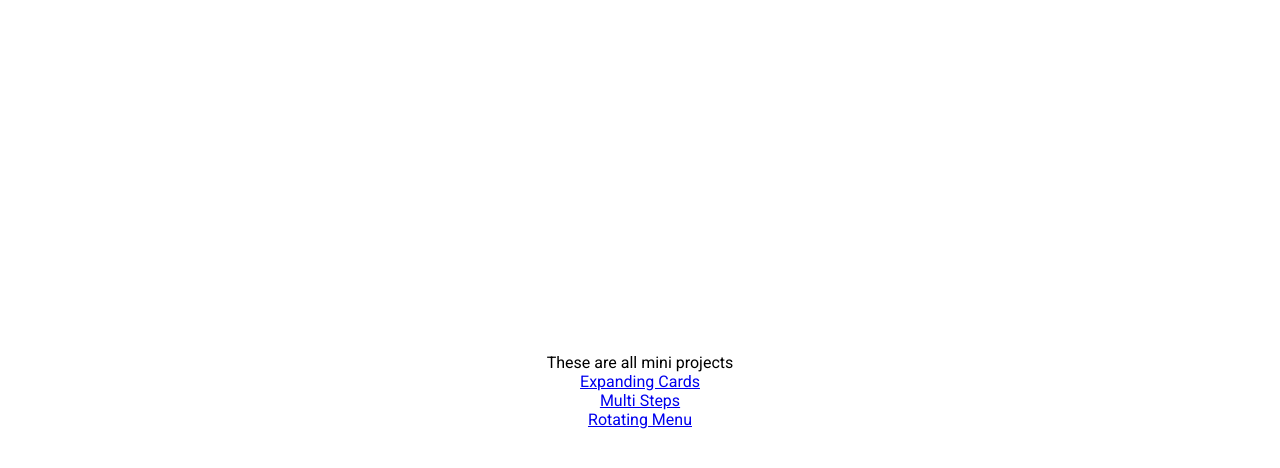
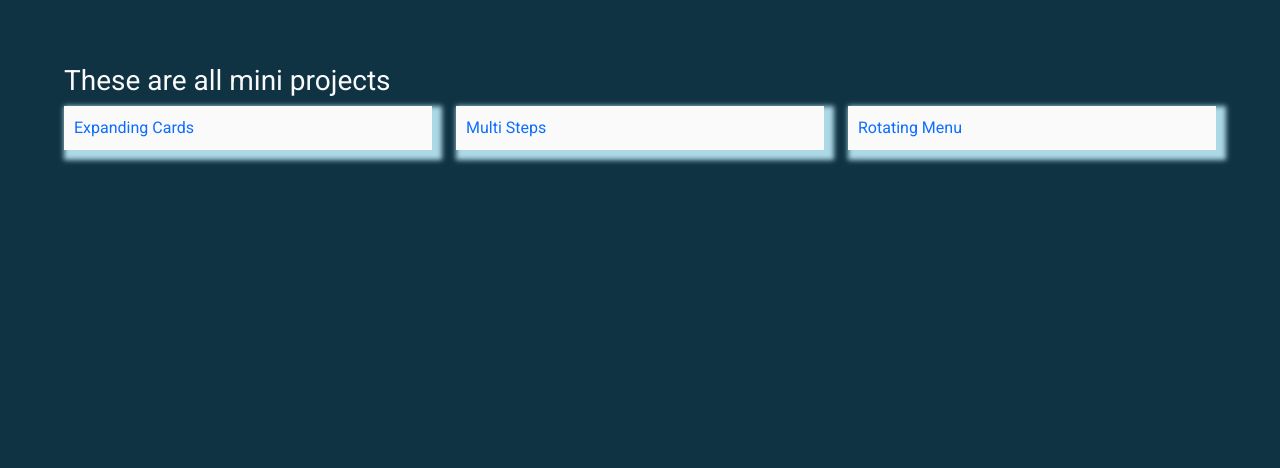
Before and after one commit to RishikantSri/miniprojects, a PHP site: page / in a window 1280 px wide. Shown: the top 468 px of the page. Run offline with PHP 8.4, Linux system fonts and the light colour scheme.

Commit message:
Index file update to show all miniproject

```diff
--- a/index.html
+++ b/index.html
@@ -1,26 +1,55 @@
 <!DOCTYPE html>
 <html lang="en">
+
 <head>
     <meta charset="UTF-8">
     <meta http-equiv="X-UA-Compatible" content="IE=edge">
     <meta name="viewport" content="width=device-width, initial-scale=1.0">
-   <link rel="stylesheet" href="style.css">
+    <link rel="stylesheet" href="https://cdnjs.cloudflare.com/ajax/libs/bootstrap/5.0.1/css/bootstrap.min.css"
+        integrity="sha512-Ez0cGzNzHR1tYAv56860NLspgUGuQw16GiOOp/I2LuTmpSK9xDXlgJz3XN4cnpXWDmkNBKXR/VDMTCnAaEooxA=="
+        crossorigin="anonymous" referrerpolicy="no-referrer" />
+
+    <link rel="stylesheet" href="style.css">
     <title>Mini Projects</title>
 </head>
+
 <body>
 
-These are all mini projects
 
+    <div class="row">
+        <div class="col-12">
+            <h3>These are all mini projects</h3>
 
-<a href="https://miniprojects.rishikantsri.online/expanding-cards/">Expanding Cards</a>
+        </div>
+        <div class="col-4">
 
-<a href="https://miniprojects.rishikantsri.online/multi-steps/">Multi Steps</a>
+            <a href="https://miniprojects.rishikantsri.online/expanding-cards/">
+                <div class="inner-box">Expanding Cards</div>
+            </a>
+        </div>
 
-<a href="https://miniprojects.rishikantsri.online/rotating-menu/">Rotating Menu</a>
+        <div class="col-4">
 
-<br>
+            <a href="https://miniprojects.rishikantsri.online/multi-steps/">
+                <div class="inner-box"> Multi Steps</div>
+            </a>
+        </div>
 
+        <div class="col-4">
 
-<script src="script.js"></script>
+            <a href="https://miniprojects.rishikantsri.online/rotating-menu/">
+                <div class="inner-box"> Rotating Menu</div>
+            </a>
+        </div>
+    </div>
+
+    <br>
+    <script src="https://cdnjs.cloudflare.com/ajax/libs/bootstrap/5.0.1/js/bootstrap.min.js"
+        integrity="sha512-EKWWs1ZcA2ZY9lbLISPz8aGR2+L7JVYqBAYTq5AXgBkSjRSuQEGqWx8R1zAX16KdXPaCjOCaKE8MCpU0wcHlHA=="
+        crossorigin="anonymous" referrerpolicy="no-referrer"></script>
+
+    <script src="script.js"></script>
+
 </body>
+
 </html>
--- a/style.css
+++ b/style.css
@@ -2,12 +2,18 @@
 
 body{
     font-family: Roboto,sans-serif;
-    display: flex;
-    flex-direction: column;
     align-items: center;
-    justify-content: center;
-    height: 100vh;
     overflow: hidden;
-    margin: 0;
+    margin: 5%;
+    background-color: #103344;
+    color: #fafafa;
+}
+.row .col-4 a {
+    text-decoration: none;
+}
 
+.row .col-4 .inner-box {
+    box-shadow: 5px 5px 5px 5px lightblue;
+    padding: 10px;
+    background-color: #fafafa;
 }
```
